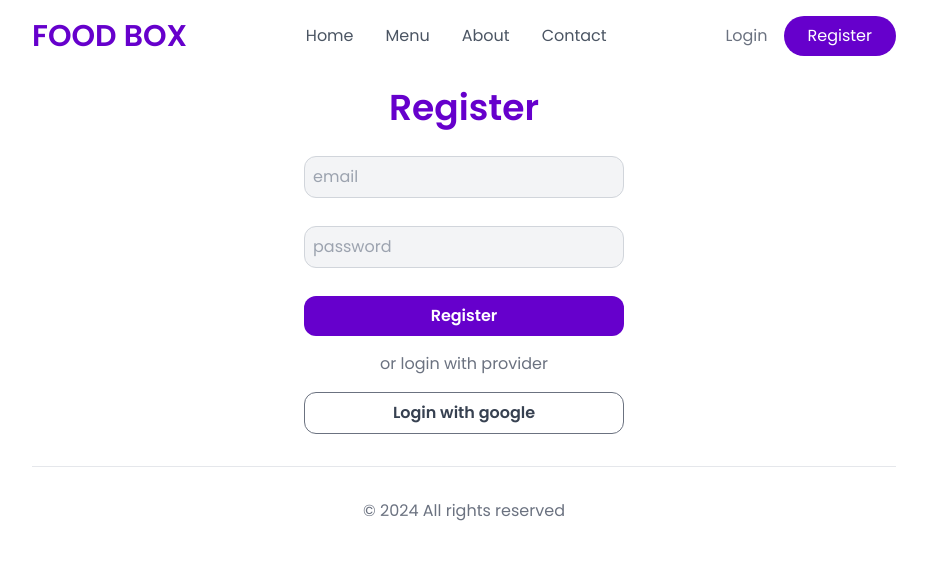
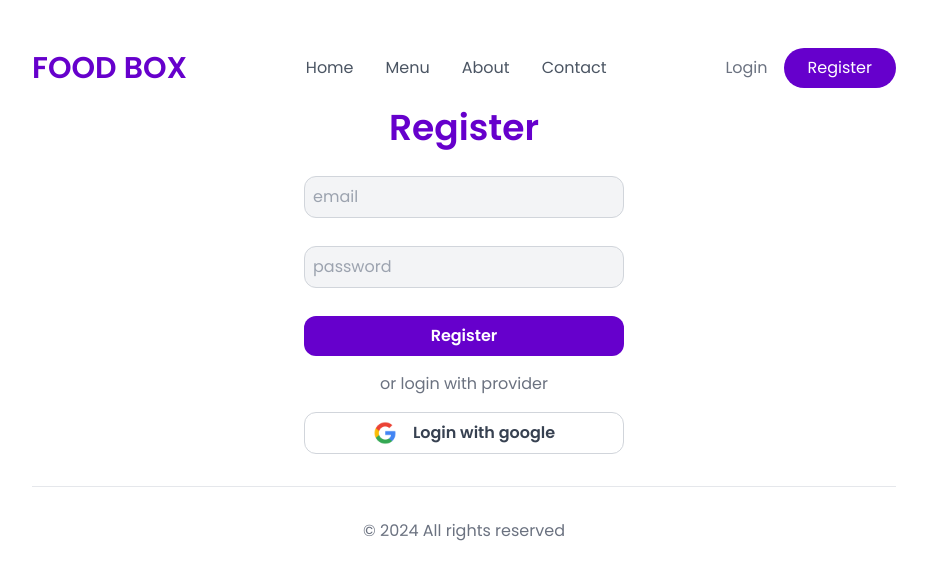
Before and after one commit to PrabavathiM/food-ordering-app, a Next.js app: page /register in a window 1280 px wide. Shown: the top 580 px of the page, without its empty margins (176-1103 px from the left). Built offline with nearby package versions, Linux system fonts and the light colour scheme.

Commit message:
update the files

```diff
--- a/package.json
+++ b/package.json
@@ -10,6 +10,7 @@
   },
   "dependencies": {
     "next": "14.1.0",
+    "next-auth": "^4.24.7",
     "react": "^18",
     "react-dom": "^18.2.0",
     "swr": "^2.2.5"
--- /dev/null
+++ b/src/app/api/auth/[...nextauth]/route.ts
@@ -0,0 +1,44 @@
+import NextAuth from "next-auth";
+import CredentialsProvider from "next-auth/providers/credentials";
+
+const handler = NextAuth({
+    providers : [
+
+  CredentialsProvider({
+    // The name to display on the sign in form (e.g. 'Sign in with...')
+    name: 'Credentials',
+    // The credentials is used to generate a suitable form on the sign in page.
+    // You can specify whatever fields you are expecting to be submitted.
+    // e.g. domain, username, password, 2FA token, etc.
+    // You can pass any HTML attribute to the <input> tag through the object.
+    credentials: {
+      username: { label: "Email", type: "email", placeholder: "customer@example.com" },
+      password: { label: "Password", type: "password" }
+    },
+    async authorize(credentials, req) {
+      // You need to provide your own logic here that takes the credentials
+      // submitted and returns either a object representing a user or value
+      // that is false/null if the credentials are invalid.
+      // e.g. return { id: 1, name: 'J Smith', email: 'jsmith@example.com' }
+      // You can also use the `req` object to obtain additional parameters
+      // (i.e., the request IP address)
+      const res = await fetch("/your/endpoint", {
+        method: 'POST',
+        body: JSON.stringify(credentials),
+        headers: { "Content-Type": "application/json" }
+      })
+      const user = await res.json()
+
+      // If no error and we have user data, return it
+      if (res.ok && user) {
+        return user
+      }
+      // Return null if user data could not be retrieved
+      return null
+    }
+  })
+]
+
+})
+
+export { handler as GET, handler as POST }
--- a/src/app/globals.css
+++ b/src/app/globals.css
@@ -17,7 +17,7 @@ section.hero {
 
     button{
         @apply block w-full text-gray-700 font-semibold;
-        @apply border border-gray-500 rounded-xl px-6 py-2 ;
+        @apply border border-gray-300 rounded-xl px-6 py-2 ;
     }
     button[type="submit"], .submit{
         @apply border-0 bg-primary text-white;
--- a/src/app/layout.tsx
+++ b/src/app/layout.tsx
@@ -1,7 +1,6 @@
 import type { Metadata } from "next";
 import { Poppins } from "next/font/google";
 import "./globals.css";
-import Header from 'src/components/layout/Header';
 
 
 const poppins = Poppins({ subsets: ["latin"], weight: ['200','400','600']});
@@ -20,11 +19,9 @@ export default function RootLayout({
     <html lang="en">
       <body className={poppins.className}>
         <main className="max-w-4xl mx-auto p-4">
-        <Header />
+
           {children}
-          <footer className="border-t p-8 text-center text-gray-500 mt-8">
-            &copy; 2024 All rights reserved
-          </footer>
+
         </main>
 
       </body>
--- a/src/app/register/page.js
+++ b/src/app/register/page.js
@@ -1,7 +1,22 @@
 export default function RegisterPage(){
     return(
        <section className="mt-8">
-        <h1 className="text-center text-primary text-4xl font-bold">
+        {/* header */}
+           <header className="flex items-center justify-between">
+            <a className="text-primary font-semibold text-3xl" href="">FOOD BOX</a>
+            <nav className="flex gap-8 items-center text-gray-600">
+                <a href="">Home</a>
+                <a href="">Menu</a>
+                <a href="">About</a>
+                <a href="">Contact</a>
+            </nav>
+            <nav className='flex items-center gap-4 text-gray-500'>
+                <a href="/login">Login</a>
+                <a className="bg-primary text-white rounded-full px-6 py-2" href="register">Register</a>
+            </nav>
+        </header>
+         {/*form part  */}
+        <h1 className="text-center text-primary text-4xl font-bold mt-5">
             Register
         </h1>
         <form className="block max-w-xs mx-auto">
@@ -11,8 +26,15 @@ export default function RegisterPage(){
             <div className="my-4 text-center text-gray-500" >
                 or login with provider
             </div>
-            <button>Login with google</button>
+            <button className="flex gap-4 justify-center">
+                <img src={'/google-icon.png'} alt={''} width={24} height={24} />
+                Login with google
+            </button>
         </form>
+        {/* footer */}
+        <footer className="border-t p-8 text-center text-gray-500 mt-8">
+            &copy; 2024 All rights reserved
+          </footer>
        </section>
     );
 }
```
Also changed, not shown: public/google-icon.png (added), 1 other file (tests, documents, lock files or other folders).
